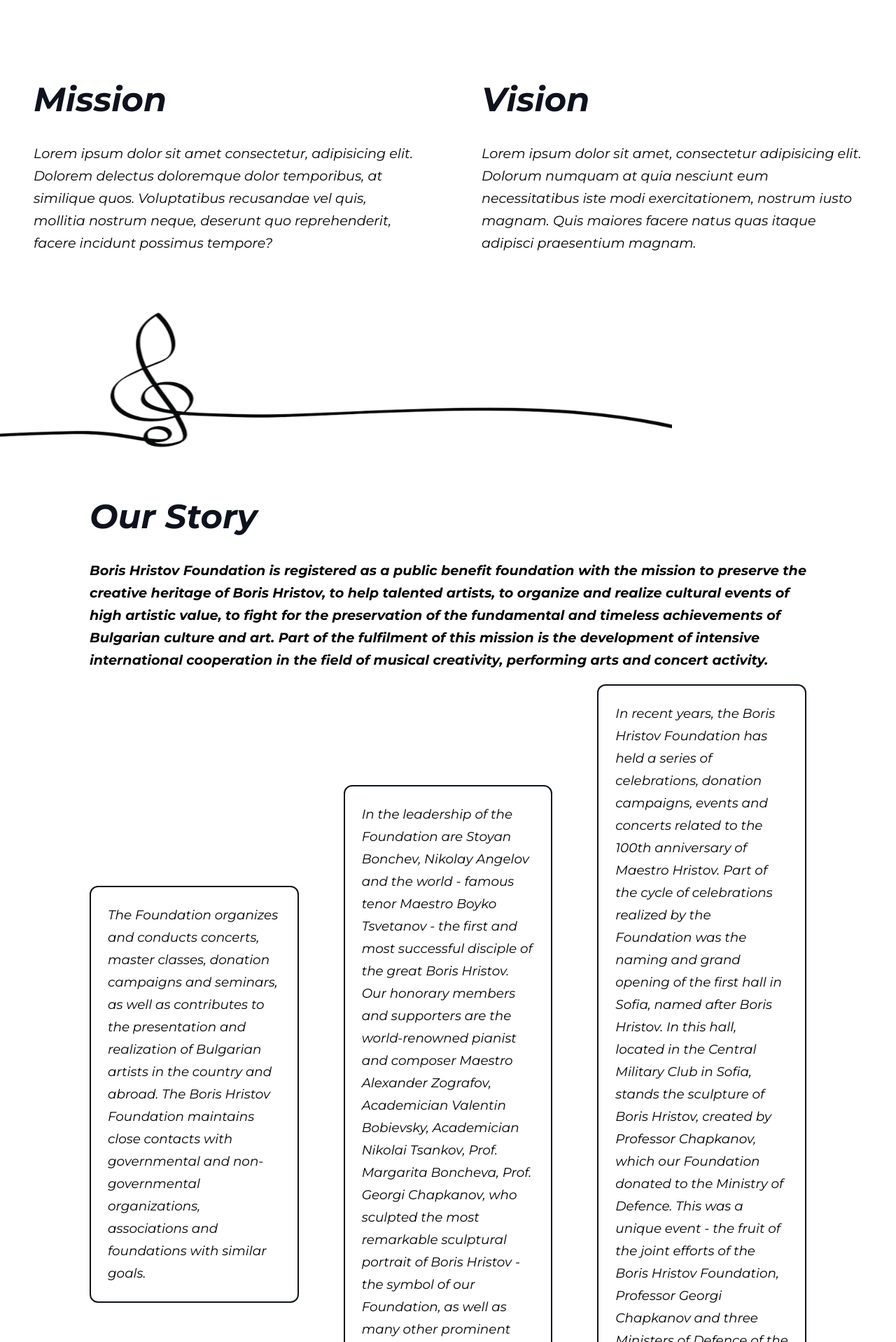
After one commit to Banence/Boris-Christoff, a Flask app: page /who-we-are in a window 1280 px wide. The commit adds this page. Shown: the part 642-2560 px from the top of the page at 70% size. Run offline with Flask 3, Linux system fonts and the light colour scheme.

Commit message:
Added a new page and reformed the navbar also added styling for the page (whoWeAre.html, who-we-are.css), might fix some bugs and the design later

```diff
--- a/app.py
+++ b/app.py
@@ -6,9 +6,9 @@
 def index():
     return render_template('index.html', Title="Home")
 
-@app.route('/management-and-team')
+@app.route('/who-we-are')
 def managementAndTeam():
-    return render_template('managementAndTeam.html', Title="Management And Team")
+    return render_template('whoWeAre.html', Title="Who We Are")
 
 if __name__ == '__main__':
     app.run(debug=True)
--- a/static/styles/home.css
+++ b/static/styles/home.css
@@ -3,6 +3,7 @@
     height: 40rem;
     position: relative;
     z-index: 0;
+    animation: fadeIn 0.5s ease-in-out;
 }
 
 .carousel > ul {
--- a/static/styles/main.css
+++ b/static/styles/main.css
@@ -6,5 +6,23 @@
 
 html {
     --color-primary-bg: #0E121D;
-    --color-hover-secondary: rgb(118, 118, 118);
+    --color-hover-secondary: #f5494c;
 }
+
+@keyframes regainColor {
+    0% {
+      filter: grayscale(100%);
+    }
+    100% {
+      filter: grayscale(0%);
+    }
+}
+
+@keyframes fadeIn {
+    0% {
+      opacity: 0;
+    }
+    100% {
+      opacity: 1;
+    }
+}
--- a/static/styles/nav.css
+++ b/static/styles/nav.css
@@ -46,6 +46,7 @@
 .nav-item a {
     text-decoration: none;
     font-size: 1rem;
+    font-weight: bold;
     color: white;
     margin: 0.6rem;
     transition: color 0.3s ease-out;
@@ -132,7 +133,7 @@
 }
 
 .dropdown-item a {
-    color: #0E121D;
+    color: var(--color-primary-bg);
 }
 
 .dropdown-item a:hover {
--- /dev/null
+++ b/static/styles/who-we-are.css
@@ -0,0 +1,107 @@
+.header-img-container img {
+    animation: regainColor 2s ease-in-out;
+}
+
+.header-img-container h1 {
+    animation: fadeIn 2s ease-in-out;
+}
+
+
+.header-img-container img {
+    width: 100%;
+    height: 32rem;
+    object-fit: cover;
+    object-position: top;
+}
+
+.header-img-container {
+    position: relative;
+}
+
+.header-img-container h1 {
+    position: absolute;
+    top: 13rem;
+    left: 70%;
+    transform: translate(-50%, -50%);
+    color: white;
+    font-size: 4.5rem;
+}
+
+#mission-vision {
+    display: flex;
+    justify-content: center;
+    align-items: center;
+    list-style: none;
+    margin: 0;
+    padding: 0;
+    margin-top: 5rem;
+}
+
+#mission-vision li {
+    width: 35rem;
+    height: 20rem;
+    margin: 0 3rem;
+}
+
+#mission-vision h1 {
+    font-size: 3rem;
+    font-style: italic;
+    color: var(--color-primary-bg);
+}
+
+#mission-vision p {
+    font-size: 1.2rem;
+    line-height: 2rem;
+    font-style: italic;
+}
+
+#musical-line {
+    width: 60rem;
+    height: 17rem;
+}
+
+.our-story-container {
+    width: 80%;
+    margin: auto;
+}
+
+.our-story-container h1 {
+    font-size: 3rem;
+    font-style: italic;
+    color: var(--color-primary-bg);
+}
+
+.our-story-container p {
+    font-size: 1.2rem;
+    line-height: 2rem;
+    font-style: italic;
+    font-weight: bold;
+}
+
+.more-info-container {
+    list-style: none;
+    margin: 0;
+    padding: 0;
+    display: flex;
+    justify-content: space-around;
+    align-items: center;
+}
+
+.more-info-container li {
+    width: 40rem;
+    font-size: 1.15rem;
+    line-height: 2rem;
+    font-style: italic;
+    border: 2px solid var(--color-primary-bg);
+    padding: 1.5rem;
+    border-radius: 12px;
+    transition: transform 0.5s ease;
+}
+
+.more-info-container li:nth-child(2) {
+    margin: 0 4rem;
+}
+
+.more-info-container li:hover {
+    transform: scale(1.05);
+}
--- a/templates/includes/navbar.html
+++ b/templates/includes/navbar.html
@@ -6,6 +6,30 @@
     <div class="link-container">
         <li class="nav-item">
             <a href="/">Home</a>
+        </li>
+        <li class="nav-item">
+            <a href="/who-we-are" class="dropdown-start">
+                <span class="arrow-container">
+                    <svg id="arrow-right" xmlns="http://www.w3.org/2000/svg" width="24" height="24" fill="currentColor" class="bi bi-arrow-right-short" viewBox="0 0 16 16">
+                        <path fill-rule="evenodd" d="M4 8a.5.5 0 0 1 .5-.5h5.793L8.146 5.354a.5.5 0 1 1 .708-.708l3 3a.5.5 0 0 1 0 .708l-3 3a.5.5 0 0 1-.708-.708L10.293 8.5H4.5A.5.5 0 0 1 4 8"/>
+                    </svg>
+                </span>
+                Who We Are
+            </a>
+            <ul class="dropdown">
+                <li class="dropdown-item">
+                    <a href="#">Mission And Vision</a>
+                </li>
+                <li class="dropdown-item">
+                    <a href="#">Our Story</a>
+                </li>
+                <li class="dropdown-item">
+                    <a href="#">Management And Team</a>
+                </li>
+                <li class="dropdown-item">
+                    <a href="#">Artists</a>
+                </li>
+            </ul>
         </li>
         <li class="nav-item">
             <a href="#" class="dropdown-start">
@@ -27,36 +51,6 @@
         </li>
         <li class="nav-item">
             <a href="#">Events</a>
-        </li>
-        <li class="nav-item">
-            <a href="/management-and-team" class="dropdown-start">
-                <span class="arrow-container">
-                    <svg id="arrow-right" xmlns="http://www.w3.org/2000/svg" width="24" height="24" fill="currentColor" class="bi bi-arrow-right-short" viewBox="0 0 16 16">
-                        <path fill-rule="evenodd" d="M4 8a.5.5 0 0 1 .5-.5h5.793L8.146 5.354a.5.5 0 1 1 .708-.708l3 3a.5.5 0 0 1 0 .708l-3 3a.5.5 0 0 1-.708-.708L10.293 8.5H4.5A.5.5 0 0 1 4 8"/>
-                    </svg>
-                </span>
-                Management And Team
-            </a>
-            <ul class="dropdown">
-                <li class="dropdown-item">
-                    <a href="#">Founder</a>
-                </li>
-                <li class="dropdown-item">
-                    <a href="#">Chairman</a>
-                </li>
-                <li class="dropdown-item">
-                    <a href="#">CEO</a>
-                </li>
-                <li class="dropdown-item">
-                    <a href="#">Art Director</a>
-                </li>
-                <li class="dropdown-item">
-                    <a href="#">Technical Director</a>
-                </li>
-            </ul>
-        </li>
-        <li class="nav-item">
-            <a href="">About Us</a>
         </li>
     </div>
     <div class="burger-icon-container">
--- /dev/null
+++ b/templates/whoWeAre.html
@@ -0,0 +1,39 @@
+{% include '/includes/head.html' %}
+<link rel="stylesheet" href="/static/styles/who-we-are.css">
+<script src="/static/scripts/who-we-are.js" defer></script>
+<title>{{ Title }}</title>
+</head>
+<body>
+    {% include '/includes/navbar.html' %}
+    <div class="header-img-container">
+        <img src="/static/images/borischristoffb&w.png" alt="header img">
+        <h1>BORIS CHRISTOFF FOUNDATION</h1>
+    </div>
+    <ul id="mission-vision">
+        <li>
+            <h1>Mission</h1>
+            <p>Lorem ipsum dolor sit amet consectetur, adipisicing elit. Dolorem delectus doloremque dolor temporibus, at similique quos. Voluptatibus recusandae vel quis, mollitia nostrum neque, deserunt quo reprehenderit, facere incidunt possimus tempore?</p>
+        </li>
+        <li>
+            <h1>Vision</h1>
+            <p>Lorem ipsum dolor sit amet, consectetur adipisicing elit. Dolorum numquam at quia nesciunt eum necessitatibus iste modi exercitationem, nostrum iusto magnam. Quis maiores facere natus quas itaque adipisci praesentium magnam.</p>
+        </li>
+    </ul>
+    <img id="musical-line" src="/static/images/muscialnotesline-removebg-preview.png" alt="musicalLine">
+    <div class="our-story-container">
+        <h1>Our Story</h1>
+        <p>Boris Hristov Foundation is registered as a public benefit foundation with the mission to preserve the creative heritage of Boris Hristov, to help talented artists, to organize and realize cultural events of high artistic value, to fight for the preservation of the fundamental and timeless achievements of Bulgarian culture and art. Part of the fulfilment of this mission is the development of intensive international cooperation in the field of musical creativity, performing arts and concert activity.</p>
+        <ul class="more-info-container">
+            <li>
+                The Foundation organizes and conducts concerts, master classes, donation campaigns and seminars, as well as contributes to the presentation and realization of Bulgarian artists in the country and abroad.  The Boris Hristov Foundation maintains close contacts with governmental and non-governmental organizations, associations and foundations with similar goals.
+            </li>
+            <li>
+                In the leadership of the Foundation are Stoyan Bonchev, Nikolay Angelov and the world - famous tenor Maestro Boyko Tsvetanov - the first and most successful disciple of the great Boris Hristov. Our honorary members and supporters are the world-renowned pianist and composer Maestro Alexander Zografov, Academician Valentin Bobievsky, Academician Nikolai Tsankov, Prof. Margarita Boncheva, Prof. Georgi Chapkanov, who sculpted the most remarkable sculptural portrait of Boris Hristov - the symbol of our Foundation, as well as many other prominent representatives of culture, science and public life.
+            </li>
+            <li>
+                In recent years, the Boris Hristov Foundation has held a series of celebrations, donation campaigns, events and concerts related to the 100th anniversary of Maestro Hristov. Part of the cycle of celebrations realized by the Foundation was the naming and grand opening of the first hall in Sofia, named after Boris Hristov. In this hall, located in the Central Military Club in Sofia, stands the sculpture of Boris Hristov, created by Professor Chapkanov, which our Foundation donated to the Ministry of Defence. This was a unique event - the fruit of the joint efforts of the Boris Hristov Foundation, Professor Georgi Chapkanov and three Ministers of Defence of the Republic of Bulgaria, which once again proved that when there is a true, national cause it meets continuity at all levels and unites our nation!
+            </li>
+        </ul>
+    </div>
+</body>
+</html>
```
Also changed, not shown: templates/managementAndTeam.html (deleted, +0 -8 lines), static/images/muscialnotesline-removebg-preview.png (added), static/images/muscialnotesline.jpeg (added), 1 other file.
